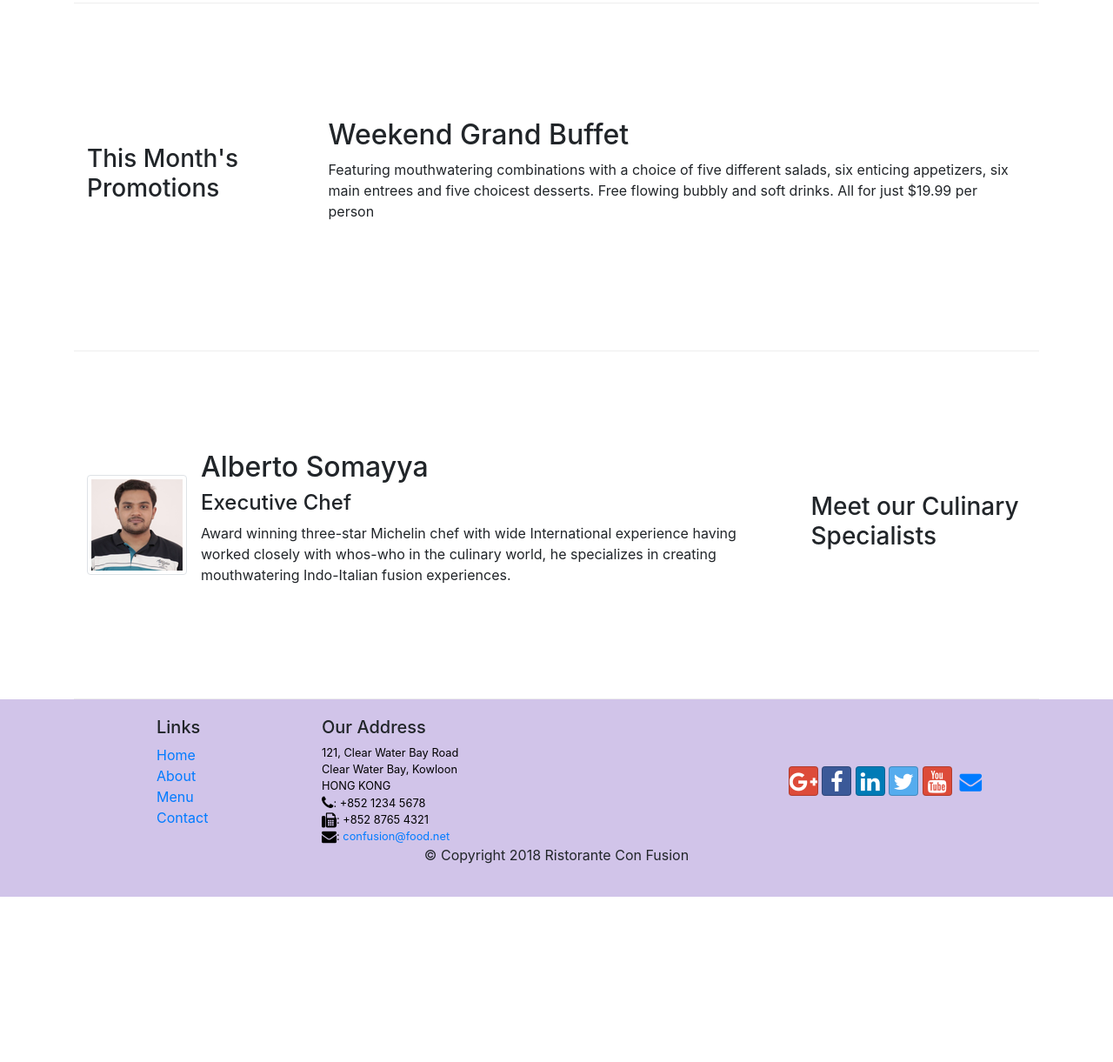
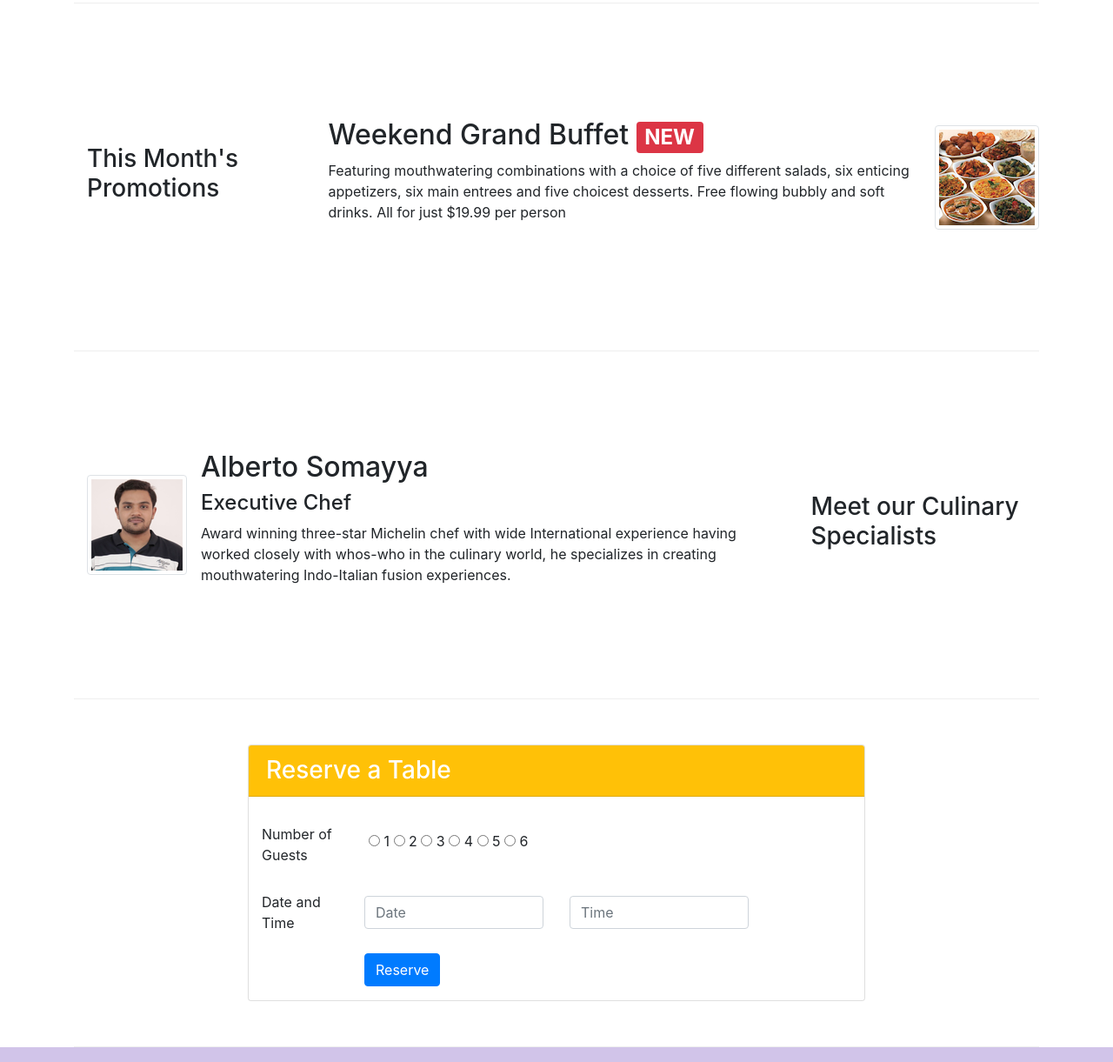
Before and after one commit to akash-agarwal96/Restro-Bootstrap, a website: page index.html in a window 1280 px wide. Shown: the part 680-1901 px from the top of the page at 87% size. Before the commit the page ends 1711 px from the top, so only its background shows below. Drawn offline with nearby package versions, Linux system fonts and the light colour scheme.

Commit message:
index page form

```diff
--- a/index.html
+++ b/index.html
@@ -42,6 +42,10 @@
                 <div class="col-12 col-sm align-self-center">
                     <img src="img/logo.png" class="img-fluid">
                 </div>
+                <div class="col-xs-12 col-md-2">
+                  <p style="padding:20px"></p>
+                  <a type="button" class="btn btn-warning btn-block" href="#table">Reserve Table</a>
+                </div>
             </div>
         </div>
     </header>
@@ -57,7 +61,7 @@
                       src="img/uthappizza.png" alt="uthappizza">
                       <div class="media-body">
                         <h2 class="mt-0">Uthappizza <span class="badge badge-danger">HOT</span> <span class="badge badge-pill badge-secondary">$4.99</span></h2>
-                        <p>A unique combination of Indian Uthappam (pancake) and Italian pizza, topped with Cerignola olives, ripe vine cherry tomatoes, Vidalia onion, Guntur chillies and Buffalo Paneer.</p>
+                        <p class="d-none d-sm-block">A unique combination of Indian Uthappam (pancake) and Italian pizza, topped with Cerignola olives, ripe vine cherry tomatoes, Vidalia onion, Guntur chillies and Buffalo Paneer.</p>
                       </div>
                </div>
             </div>
@@ -69,8 +73,11 @@
                 <h3>This Month's Promotions</h3>
             </div>
             <div  class="col col-sm col-md">
-                <h2>Weekend Grand Buffet</h2>
-                <p>Featuring mouthwatering combinations with a choice of five different salads, six enticing appetizers, six main entrees and five choicest desserts. Free flowing bubbly and soft drinks. All for just $19.99 per person </p>
+                <h2>Weekend Grand Buffet <span class="badge badge-danger">NEW</span></h2>
+                <p class="d-none d-sm-block">Featuring mouthwatering combinations with a choice of five different salads, six enticing appetizers, six main entrees and five choicest desserts. Free flowing bubbly and soft drinks. All for just $19.99 per person </p>
+            </div>
+            <div class="media-right media-middle">
+                <img class="media-object img-thumbnail" src="img/buffet.png" alt="Buffet">
             </div>
         </div>
 
@@ -85,12 +92,69 @@
                     <div class="media-body">
                         <h2 class="mt-0">Alberto Somayya</h2>
                         <h4>Executive Chef</h4>
-                        <p>Award winning three-star Michelin chef with wide International experience having worked closely with whos-who in the culinary world, he specializes in creating mouthwatering Indo-Italian fusion experiences. </p>
+                        <p class="d-none d-sm-block">Award winning three-star Michelin chef with wide International experience having worked closely with whos-who in the culinary world, he specializes in creating mouthwatering Indo-Italian fusion experiences. </p>
                     </div>
                 </div>
             </div>
         </div>
+
+        <div class="row row-content justify-content-center">
+            <div class="col-12 col-sm-8 align-self-center">
+                <div class="card">
+                    <h3 class="card-header bg-warning text-white">Reserve a Table</h3>
+                    <div class="card-block">
+                        <br>
+						<form class="col-12" id="table">
+							<div class="form-group row align-items-center">
+								<label class="col-12 col-sm-2 col-form-label">Number of Guests</label>
+								<div class="form-check col-8 col-sm">
+									<label class="radio-inline">
+                                        <input type="radio" name="optradio"> 1
+                                      </label>
+                                      <label class="radio-inline">
+                                        <input type="radio" name="optradio"> 2
+                                      </label>
+                                      <label class="radio-inline">
+                                        <input type="radio" name="optradio"> 3
+                                      </label>
+                                      <label class="radio-inline">
+                                        <input type="radio" name="optradio"> 4
+                                      </label>
+                                      <label class="radio-inline">
+                                        <input type="radio" name="optradio"> 5
+                                      </label>
+                                      <label class="radio-inline">
+                                        <input type="radio" name="optradio"> 6
+                                      </label>
+								</div>
+							</div>
+							<div class="form-group row align-items-center">
+								<label class="col-12 col-sm-2 col-form-label">Date and Time</label>
+								<div class="col-12 col-sm-4">
+									<div class="input-group">
+										<input type="text" class="form-control" id="date" name="date" placeholder="Date">
+									</div>
+								</div>
+								<div class="col-12 col-sm-4">
+									<div class="input-group">
+										<input type="text" class="form-control" id="time" name="time" placeholder="Time">
+									</div>
+								</div>
+							</div>
+							<div class="form-group row">
+								<div class="offset-sm-2 col-md-10">
+									<button type="submit" class="btn btn-primary">Reserve</button>
+								</div>
+							</div>
+						</form>
+					</div>
+				</div>
+			</div>
+		</div>
+
     </div>
+
+
 
     <footer class="footer">
         <div  class="container">
```
